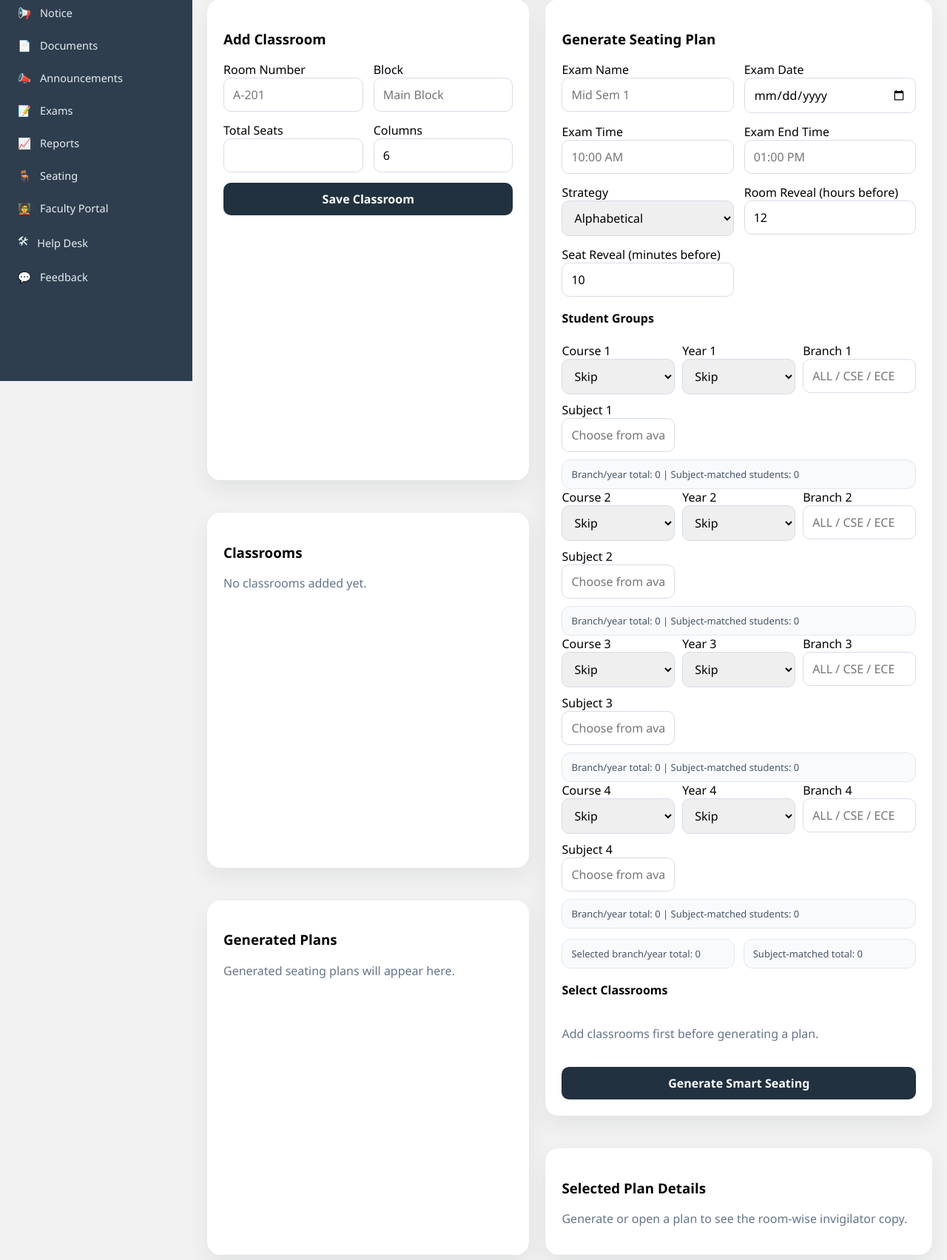
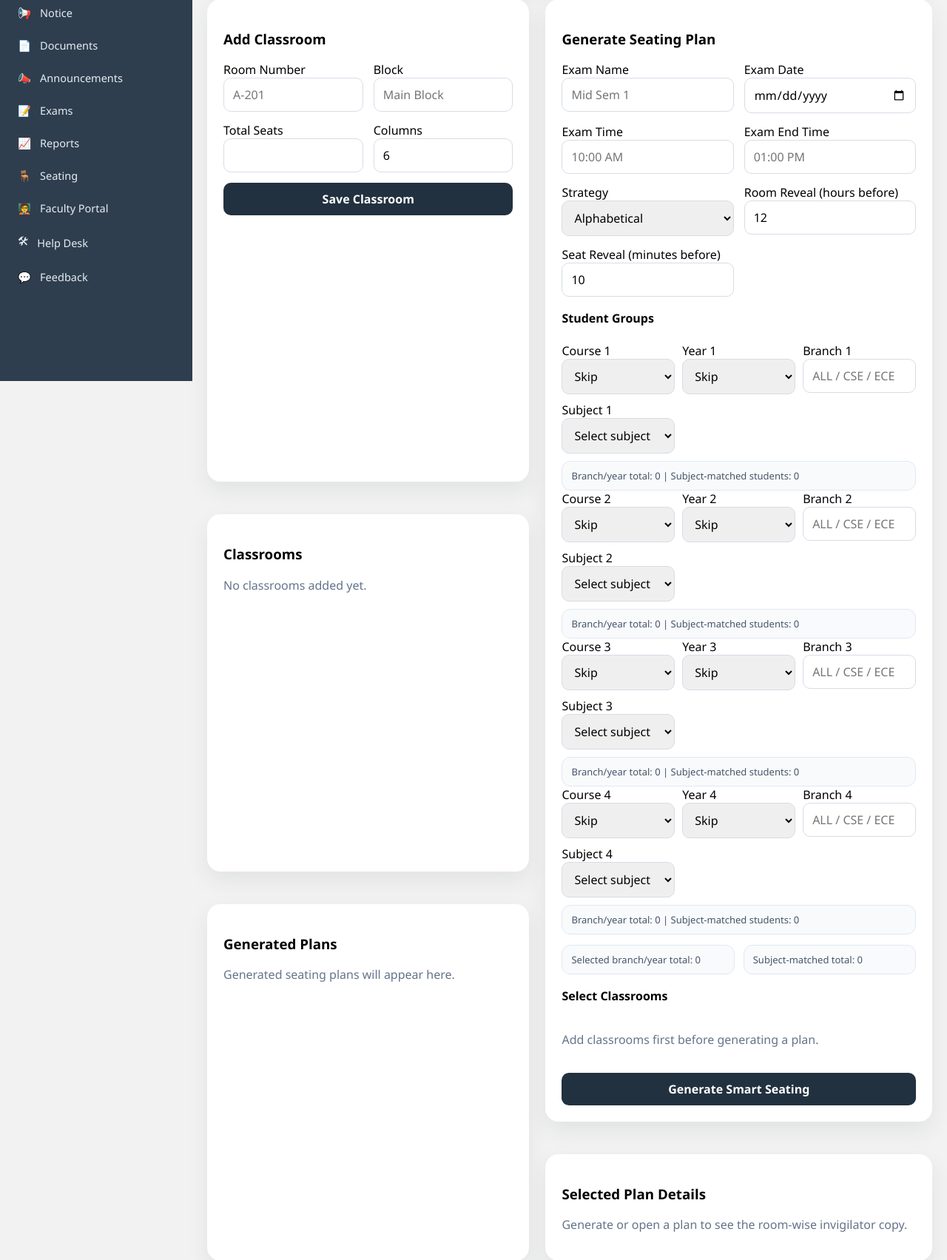
Before and after one commit to Abhishek12prog/SIS, a Flask app: page /seating in a window 1280 px wide. Shown: the part 293-1996 px from the top of the page at 74% size. Run offline with Flask 3, Linux system fonts and the light colour scheme; a user stored in the database is signed in; data that the repository does not hold is empty.

Commit message:
Update admin_seating.html

```diff
--- a/templates/admin_seating.html
+++ b/templates/admin_seating.html
@@ -301,8 +301,9 @@
                     </div>
                     <div>
                         <label>Subject {{ idx }}</label>
-                        <input type="text" name="subject_name_{{ idx }}" class="group-input subject-input" list="subject-options-{{ idx }}" placeholder="Choose from available subjects">
-                        <datalist id="subject-options-{{ idx }}"></datalist>
+                        <select name="subject_name_{{ idx }}" class="group-input subject-input" id="subject-select-{{ idx }}">
+                            <option value="">Select subject</option>
+                        </select>
                     </div>
                 </div>
                 <div class="count-box" id="group-count-{{ idx }}">
@@ -423,10 +424,12 @@
         const course = document.querySelector(`[name="course_type_${index}"]`)?.value || '';
         const year = document.querySelector(`[name="year_${index}"]`)?.value || '';
         const branch = document.querySelector(`[name="branch_${index}"]`)?.value || 'ALL';
-        const dataList = document.getElementById(`subject-options-${index}`);
+        const subjectSelect = document.getElementById(`subject-select-${index}`);
 
-        if (!dataList) return;
-        dataList.innerHTML = '';
+        if (!subjectSelect) return;
+
+        const previousValue = subjectSelect.value;
+        subjectSelect.innerHTML = '<option value="">Select subject</option>';
 
         if (!course || !year) return;
 
@@ -442,7 +445,11 @@
         for (const subject of data.subjects) {
             const option = document.createElement('option');
             option.value = subject;
-            dataList.appendChild(option);
+            option.textContent = subject;
+            if (subject === previousValue) {
+                option.selected = true;
+            }
+            subjectSelect.appendChild(option);
         }
     }
 
```
